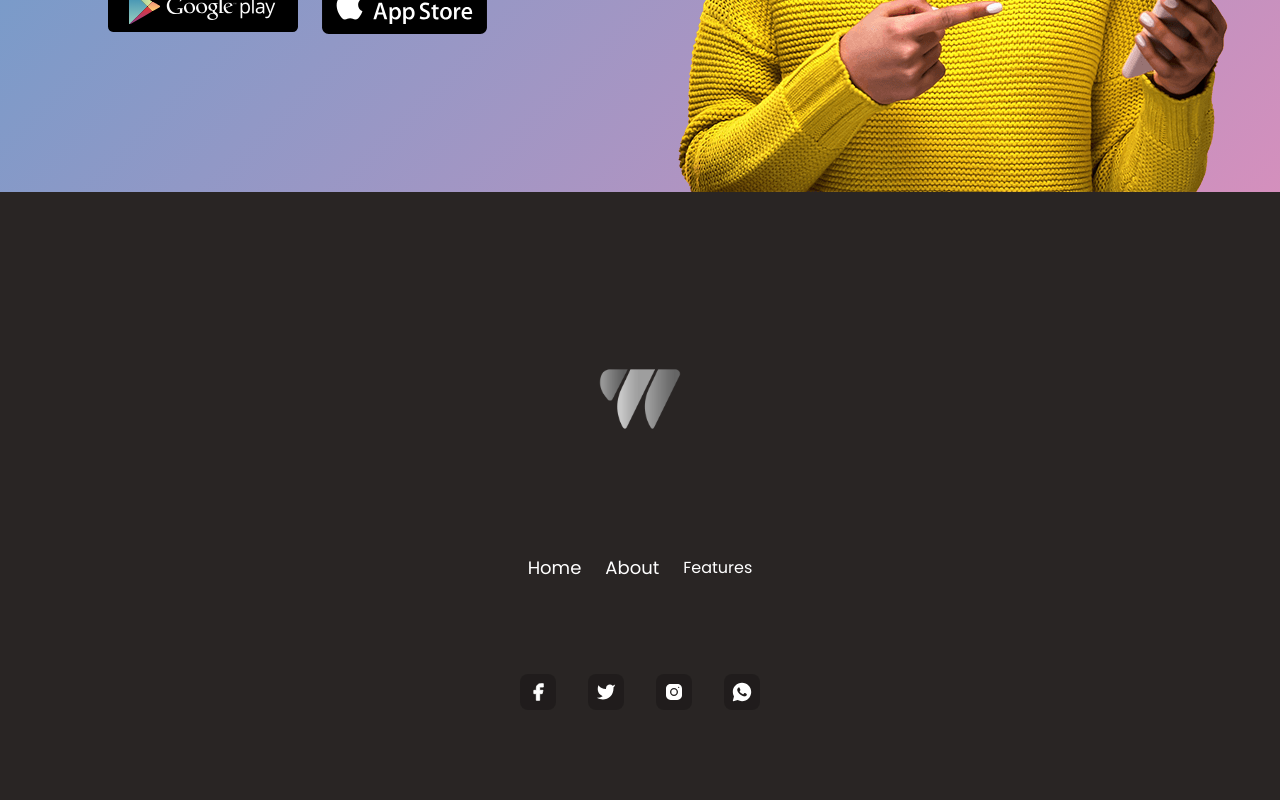
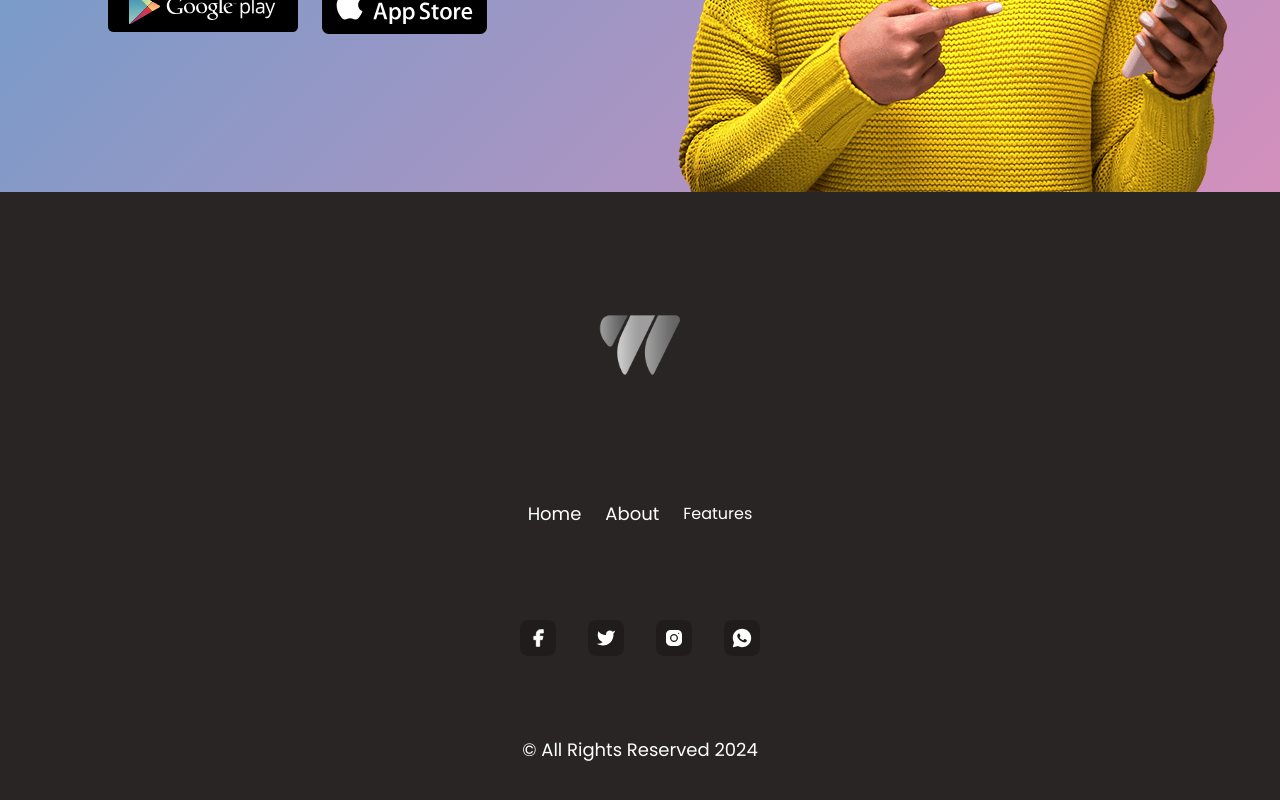
Before and after one commit to Gielzy-Boateng/wedeySite, a React (Vite) app: page / in a window 1280 px wide. Shown: the part 574-1374 px from the top of the page. Built offline with nearby package versions, Linux system fonts and the light colour scheme.

Commit message:
fixed some bug

```diff
--- a/src/ui/Footer.jsx
+++ b/src/ui/Footer.jsx
@@ -25,7 +25,11 @@ const Footer = () => {
     >
       <WedeyLogo className="grayscale scale-[1.1]" />
       <FooterLinks className="text-white space-x-6" />
-      <NavMediaLogos />
+      <NavMediaLogos className="flex flex-row space-x-5" />
+
+      <span className="text-white text-lg">
+        &copy; All Rights Reserved 2024
+      </span>
     </footer>
   );
 };
--- a/src/ui/Header.jsx
+++ b/src/ui/Header.jsx
@@ -13,7 +13,7 @@ const Header = ({ about }) => {
       <WidthConstraint className="flex items-center justify-between">
         <WedeyLogo className="z-50 ml-[5px]" />
         {location.pathname === "/about" && <PageNav className="space-x-6" />}
-        <NavMediaLogos className="mr-28" isNav />
+        <NavMediaLogos className="mr-28 hidden" isNav />
       </WidthConstraint>
     </header>
   );
--- a/src/ui/NavMediaLogos.jsx
+++ b/src/ui/NavMediaLogos.jsx
@@ -36,7 +36,7 @@ const NavMediaLogos = ({ className, isNav = false }) => {
   return (
     <div
       className={cn(
-        "hidden desktop:flex desktop:justify-center desktop:items-center desktop:space-x-8",
+        "desktop:flex desktop:justify-center desktop:items-center desktop:space-x-8",
         className
       )}
     >
```
